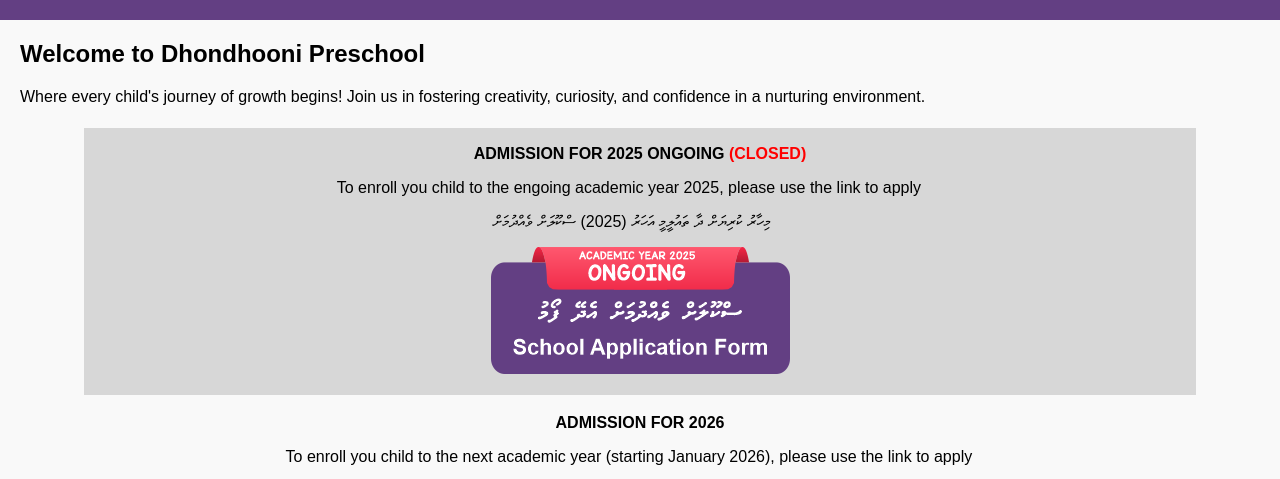
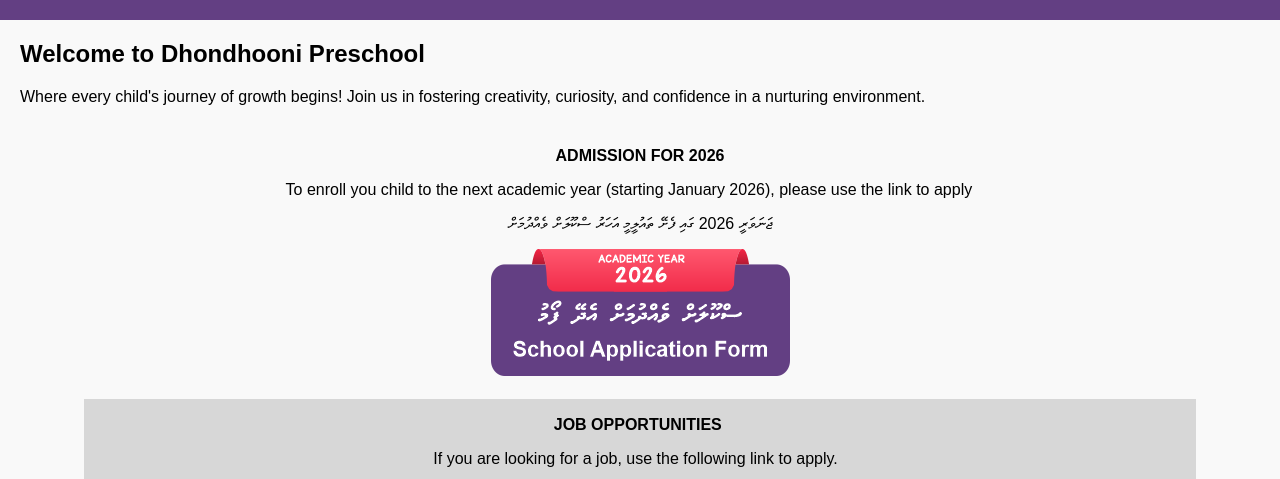
Before and after one commit to azmanmv/dllapply, a plain HTML site: page index.html in a window 1280 px wide. Shown: the part 254-733 px from the top of the page. Drawn offline with Linux system fonts and the light colour scheme.

Commit message:
Update index.html

```diff
--- a/index.html
+++ b/index.html
@@ -100,20 +100,6 @@
 <table width=90% border="0" align="center">
   <tbody>
     <tr>
-     	<td valign="bottom" bgcolor="#D7D7D7">
-
-          <p align="center"><strong>ADMISSION FOR 2025 ONGOING <span style="color: red;">(CLOSED)</span></strong></p>
-          <p align="center">To enroll you child to the engoing academic year 2025, please use the link to apply&nbsp; &nbsp; &nbsp;</p>
-          <p align="center">މިހާރު ކުރިޔަށް ދާ ތައުލީމީ އަހަރު (2025) ސްކޫލަށް ވެއްދުމަށް&nbsp; &nbsp;&nbsp;</p>
-<strong>
-		  <div align="center">
- 				 <a href=#>
- 				   <img src="../school_apply_button2025.png" alt="Apply Button" class="apply-button" />
-				 </a><p></p>
-			</div>
-
-			</strong>
-		</td>
 
 		     <tr>	<td valign="bottom">
 
```
